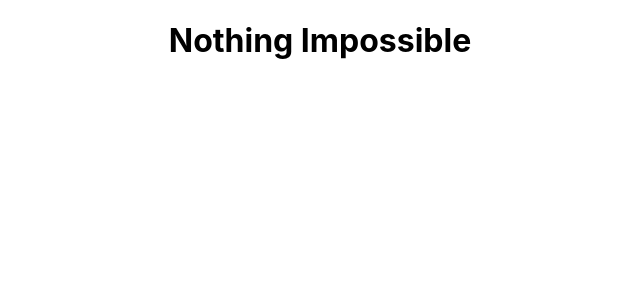
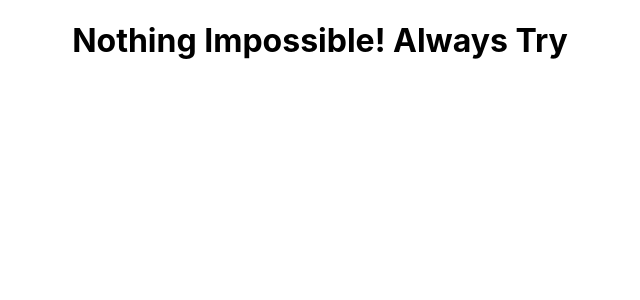
Before and after one commit to ShahzaibMinhaz/firstproject1, a React (Create React App) app: page / in a window 1280 px wide. Shown: the top 300 px of the page, without its empty margins (320-960 px from the left). Built offline with nearby package versions, Linux system fonts and the light colour scheme.

Commit message:
Update App.js

```diff
--- a/src/App.js
+++ b/src/App.js
@@ -4,7 +4,7 @@ import './App.css';
 function App() {
   return (
     <div className="App">
-      <h1>Nothing Impossible</h1>
+      <h1>Nothing Impossible! Always Try</h1>
     </div>
   );
 }
```
